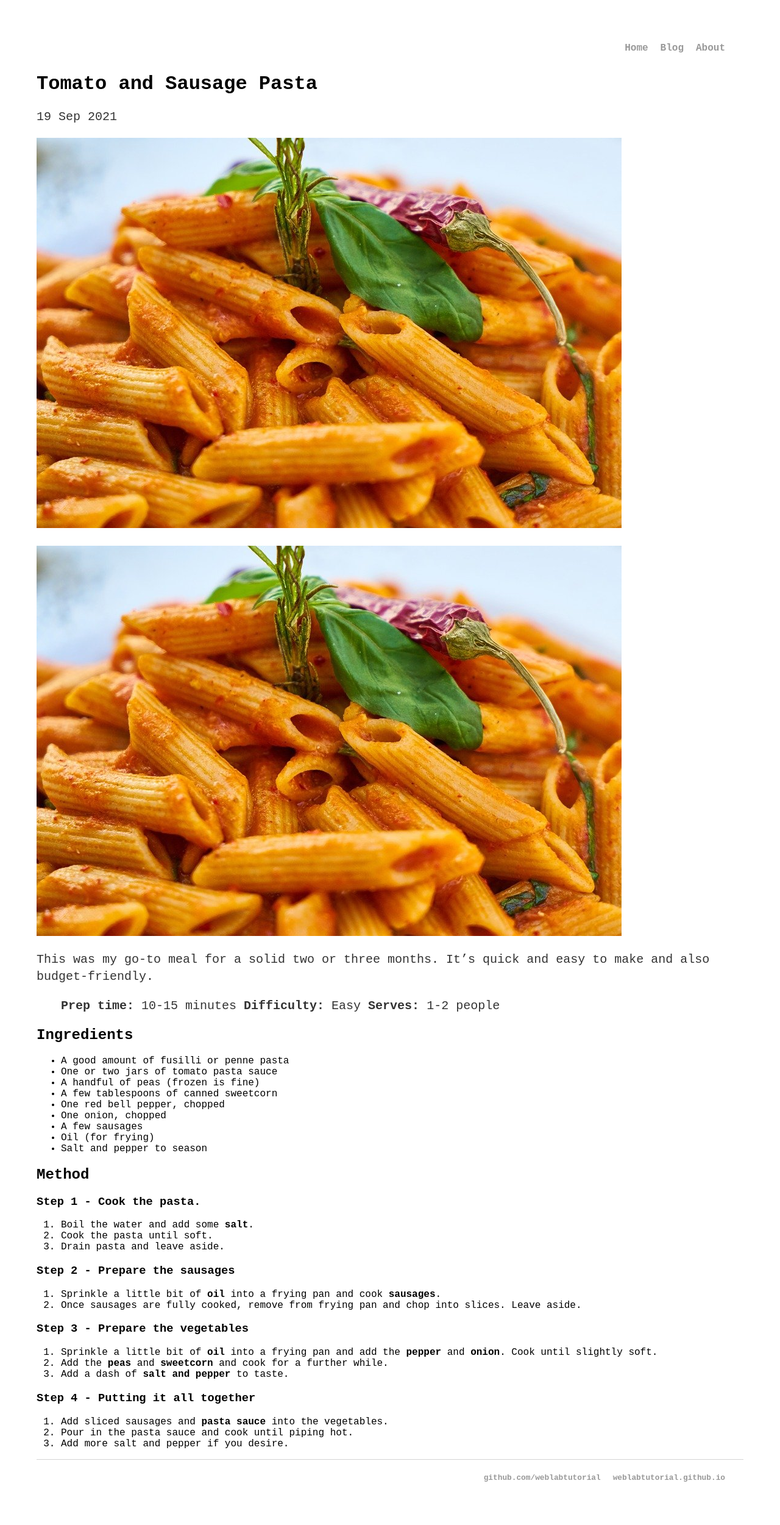
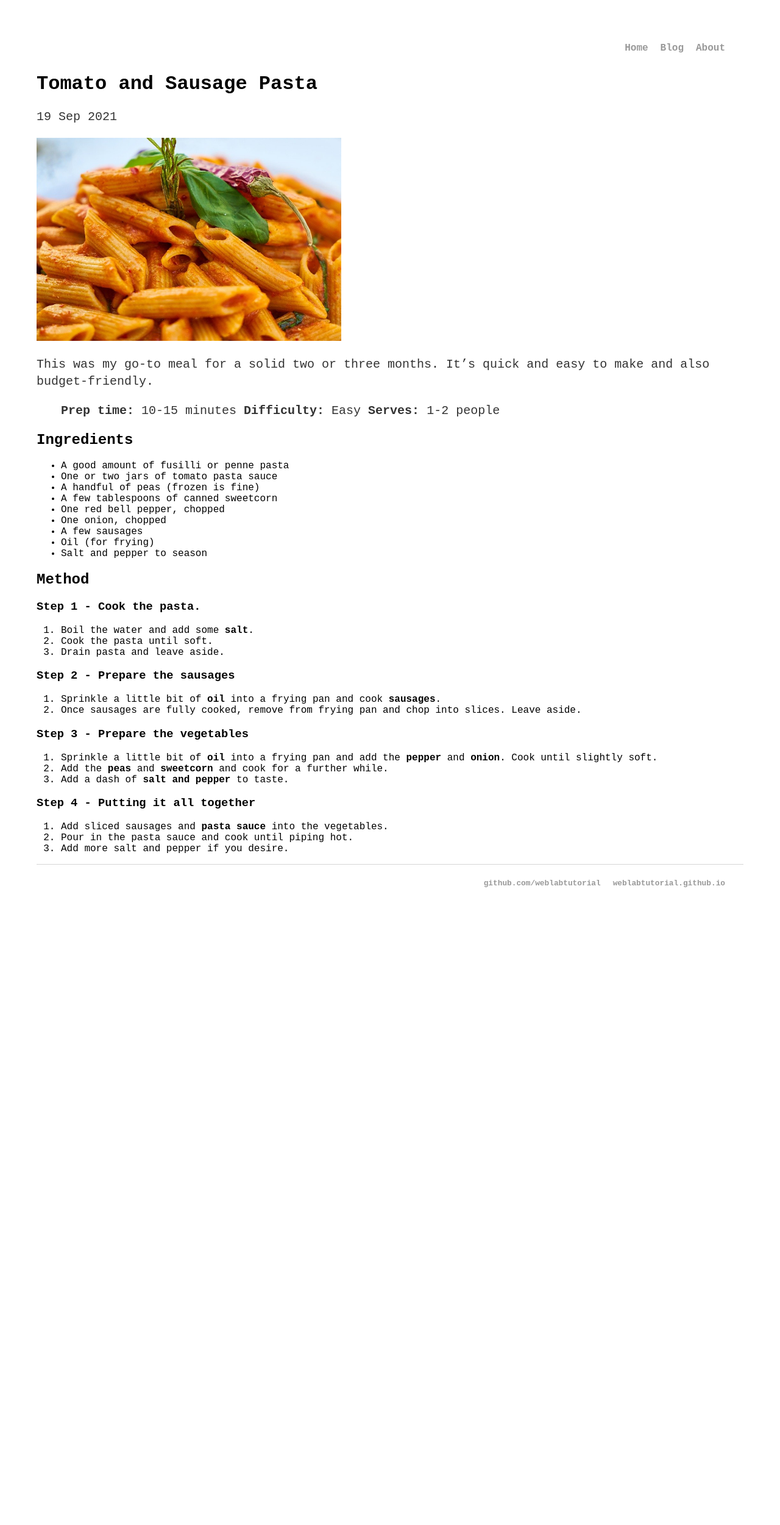
Before and after one commit to hwbekah/hwbekahlab1.github.io, a Jekyll site: the page built from _posts/2021-09-19-tomato-and-sausage-pasta.md, in a window 1280 px wide. Shown: the whole page at 61% size. Built offline with Jekyll 4.4.1, drawn with Linux system fonts in a browser that asks for light colours; after the commit the page ends 1526 px from its top, so only the background shows below that.

Commit message:
Update 2021-09-19-tomato-and-sausage-pasta.md

```diff
--- a/_posts/2021-09-19-tomato-and-sausage-pasta.md
+++ b/_posts/2021-09-19-tomato-and-sausage-pasta.md
@@ -3,10 +3,8 @@ layout: post
 title: "Tomato and Sausage Pasta"
 date: 2021-09-19
 ---
-![bowl-of-pasta](/assets/images/pasta.jpg "Tomato and Sausage Pasta")
-
 <div class="post-image">
-  <img src="/assets/images/pasta.jpg" alt="Bowl of Pasta"/>
+  <img src="/assets/images/pasta.jpg" alt="Bowl of Pasta" width="500px"/>
 </div>
 
 This was my go-to meal for a solid two or three months. It's quick and easy to make and also budget-friendly.
```
